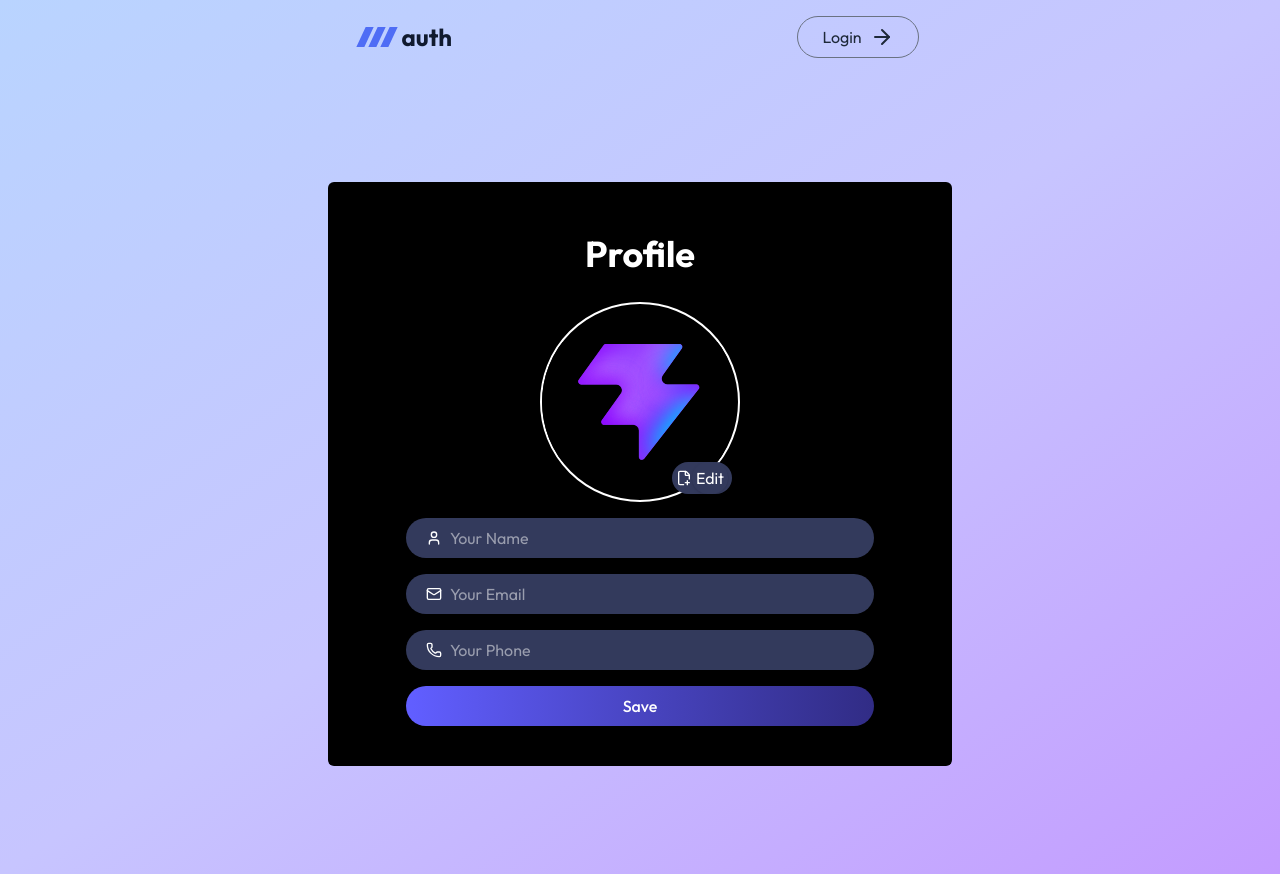
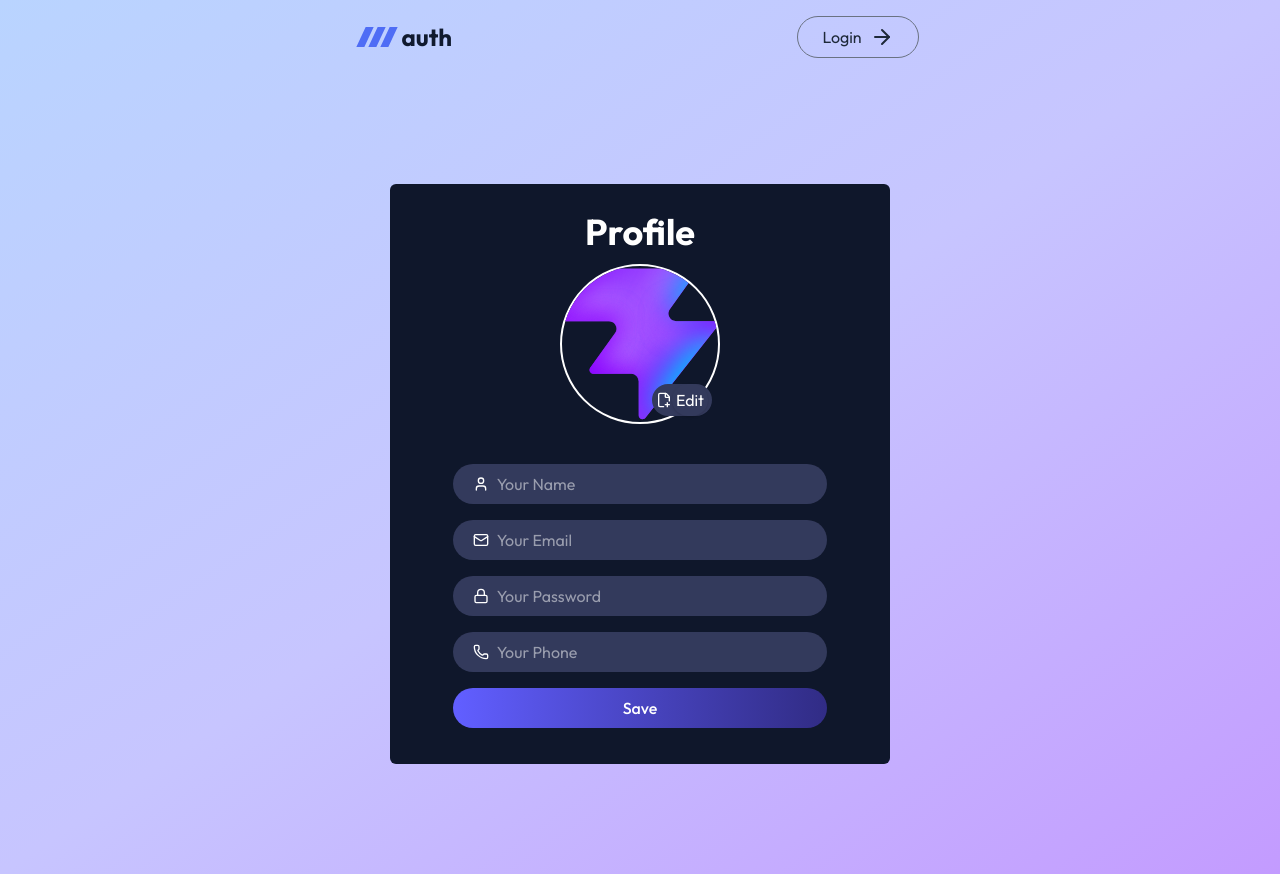
Before and after one commit to AsmaaaMohamed/authorization-authentication-utility, a React (Vite) app in the folder client/: page /profile in a window 1280 px wide. Built offline with nearby package versions, Linux system fonts and the light colour scheme; no server answers.

Commit message:
update profile

```diff
--- a/client/src/pages/Profile/Profile.jsx
+++ b/client/src/pages/Profile/Profile.jsx
@@ -1,6 +1,6 @@
 import React, { useState } from 'react'
 import profile from '../../assets/vite.svg'
-import { Mail, User, Phone, FilePlusCorner } from 'lucide-react'
+import { Mail, User, Phone, FilePlusCorner, Lock } from 'lucide-react'
 
 export default function Profile() {
 
@@ -22,12 +22,12 @@ export default function Profile() {
     return (
         <>
 
-            <div className="bg-black w-1/2  py-10 rounded-md text-white text-center">
+            <div className="bg-[#0F172B] md:w-[40%] w-[90%] pt-4 pb-9 rounded-md text-white text-center">
                 <p className="text-4xl font-bold my-3">Profile</p>
 
-                <div className="imgProfile mx-2 py-4 flex justify-center">
+                <div className="imgProfile mx-2  pb-10 flex justify-center">
                     <div className="relative">
-                        <img className="w-50 h-50 object-contain rounded-full border-2" src={img ? img : profile} alt="profile img" />
+                        <img className="w-40 h-40 object-cover rounded-full border-2" src={img ? img : profile} alt="profile img" />
 
                         <div className="updateImg px-1 absolute bottom-2 right-2 cursor-pointer flex items-center rounded-full bg-[#333A5C]">
                             <FilePlusCorner width={16} height={16} />
@@ -54,6 +54,11 @@ export default function Profile() {
                     </div>
 
                     <div className="flex items-center gap-2 mb-4 w-3/4 mx-auto px-5 py-2 rounded-full bg-[#333A5C]">
+                        <Lock width={16} height={16} />
+                        <input className="bg-transparent outline-none flex-1" type="password" placeholder="Your Password" required />
+                    </div>
+
+                    <div className="flex items-center gap-2 mb-4 w-3/4 mx-auto px-5 py-2 rounded-full bg-[#333A5C]">
                         <Phone width={16} height={16} />
                         <input className="bg-transparent outline-none flex-1" type="tel" placeholder="Your Phone" required />
                     </div>
```
